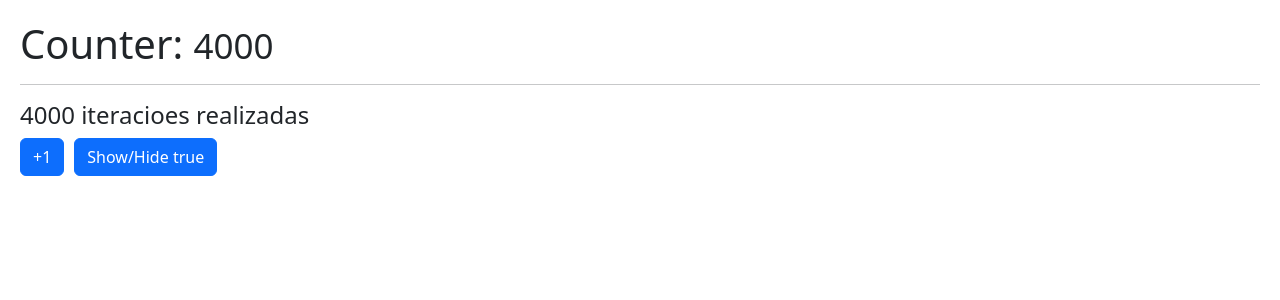
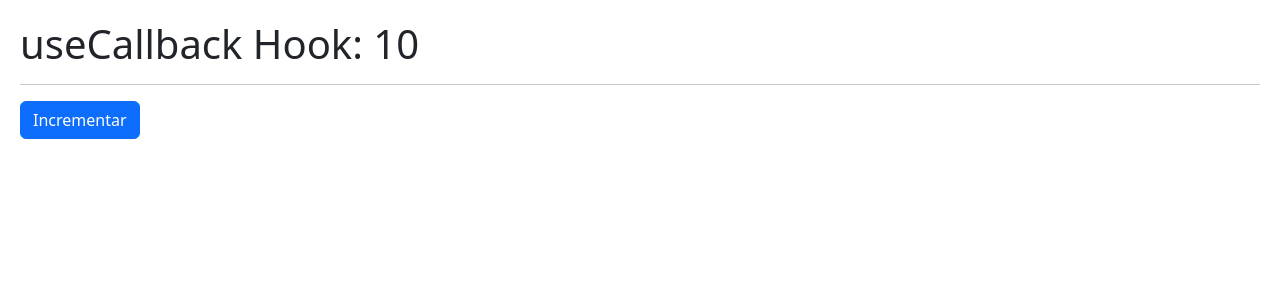
Before and after one commit to Epadrino/react-cero-a-experto, a React (Vite) app in the folder hook_app/: page / in a window 1280 px wide. Shown: the top 300 px of the page. Built offline with nearby package versions, Linux system fonts and the light colour scheme.

Commit message:
hook_use_callback

```diff
--- /dev/null
+++ b/hook_app/src/06-memos/CallBackHook.jsx
@@ -0,0 +1,27 @@
+import React, { useCallback, useState } from 'react';
+import { ShowIncrement } from './ShowIncrement';
+
+export const CallBackHook = () => {
+	// hook para cambiar el estado del contador
+	const [counter, setCounter] = useState(10);
+
+	// hook sirve para memorizar una funsion para evitar refrescar todo el componente cuando algo cambie
+	const incrementFather = useCallback(() => {
+		setCounter((value) => value + 1);
+	}, []);
+
+	// //funsion para incrementar el contador
+	// const incrementFather = () => {
+	// 	setCounter(counter + 1);
+	// };
+
+	// Componente
+	return (
+		<>
+			<h1> useCallback Hook: {counter}</h1>
+			<hr />
+
+			<ShowIncrement increment={incrementFather} />
+		</>
+	);
+};
--- /dev/null
+++ b/hook_app/src/06-memos/ShowIncrement.jsx
@@ -0,0 +1,12 @@
+export const ShowIncrement = ({ increment }) => {
+	return (
+		<button
+			className='btn btn-primary'
+			onClick={() => {
+				increment();
+			}}
+		>
+			Incrementar
+		</button>
+	);
+};
--- a/hook_app/src/main.jsx
+++ b/hook_app/src/main.jsx
@@ -1,27 +1,28 @@
 import React from 'react';
 import ReactDOM from 'react-dom/client';
 import { BrowserRouter } from 'react-router-dom';
-import { MemoHook } from './06-memos/MemoHook';
+import { CallBackHook } from './06-memos/CallBackHook';
 
+//import { MemoHook } from './06-memos/MemoHook';
 //import { Memorize } from './06-memos/Memorize';
 //import { Layout } from './05-useLayoutEffect/Layout';
-// import { FocusScreen } from './04-useRef/FocusScreen';
+//import { FocusScreen } from './04-useRef/FocusScreen';
 //import { MultiplesCustomHooks } from './03-examples/MultiplesCustomHooks';
 //import { FormWithCustomHook } from './02-useEffect/FormWithCustomHook';
 //import { SimpleForm } from './02-useEffect/SimpleForm';
-// import { TodoApp } from './08-useReducer/TodoApp';
-// import { MainApp } from './09-useContext/MainApp';
-// import { CounterApp } from './01-useState/CounterApp';
-// import { CounterWithCustomHook } from './01-useState/CounterWithCustomHook';
-// import { HooksApp } from './HooksApp';
-// import './08-useReducer/intro-reducer';
+//import { TodoApp } from './08-useReducer/TodoApp';
+//import { MainApp } from './09-useContext/MainApp';
+//import { CounterApp } from './01-useState/CounterApp';
+//import { CounterWithCustomHook } from './01-useState/CounterWithCustomHook';
+//import { HooksApp } from './HooksApp';
+//import './08-useReducer/intro-reducer';
 
 import './index.css';
 
 ReactDOM.createRoot(document.getElementById('root')).render(
 	<BrowserRouter>
 		<React.StrictMode>
-			<MemoHook />
+			<CallBackHook />
 		</React.StrictMode>
 	</BrowserRouter>
 );
```
